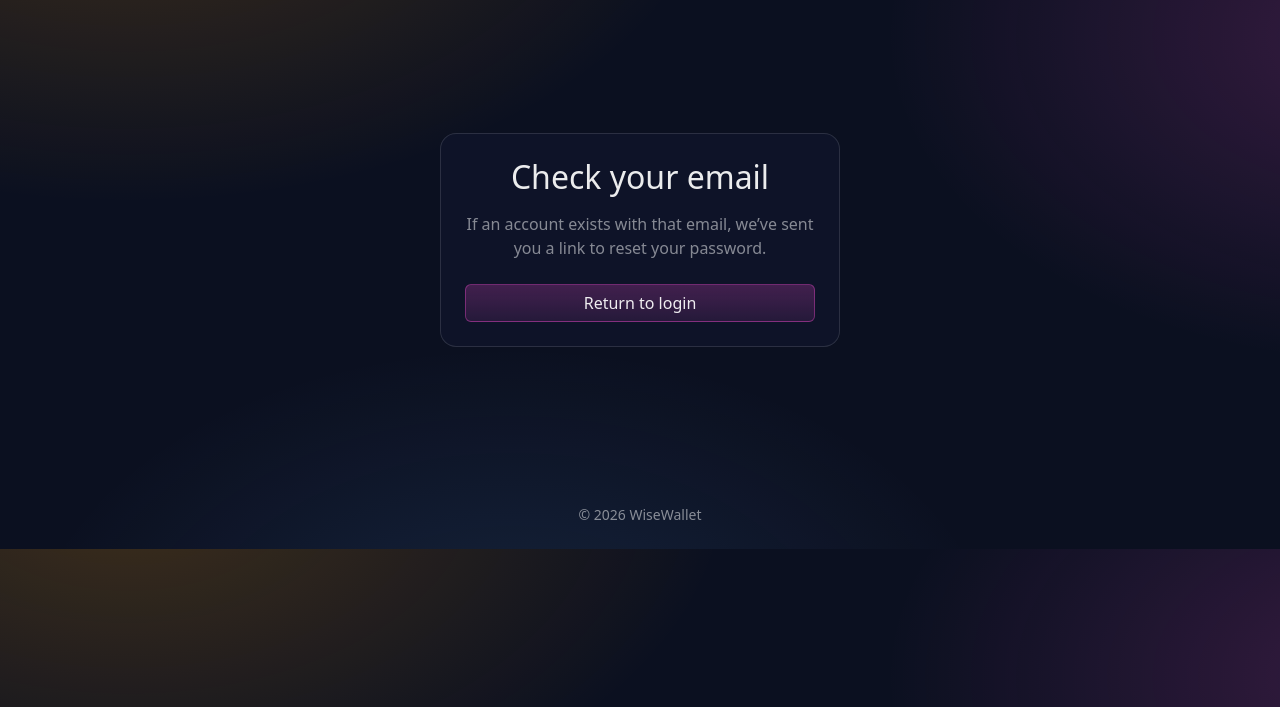
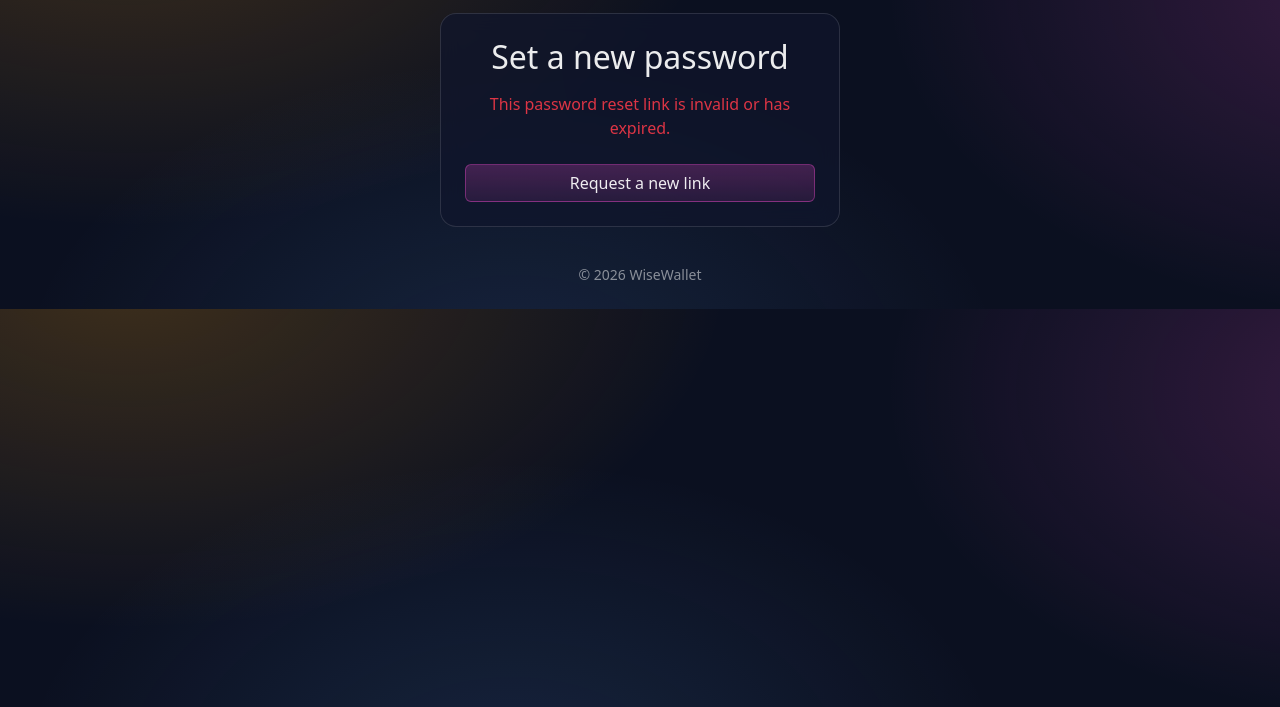
Before and after one commit to paliFrotan/capstone_project_2026, a Django app: page /reset/1/1/ in a window 1280 px wide. Shown: the part 93-800 px from the top of the page. Run offline with Django 4.2, Linux system fonts and the light colour scheme.

Commit message:
changed styles for resetting password

```diff
--- a/templates/registration/password_reset_confirm.html
+++ b/templates/registration/password_reset_confirm.html
@@ -1,19 +1,36 @@
 {% extends "base.html" %} {% block content %}
 <div
     class="d-flex justify-content-center align-items-center"
-    style="min-height: 60vh"
+    style="min-height: 30vh"
 >
     <div class="glass p-4 rounded-4" style="max-width: 400px; width: 100%">
-        <h2 class="mb-3 text-center">Check your email</h2>
+        <h2 class="mb-3 text-center">Set a new password</h2>
+        {% if validlink %}
         <p class="text-white-50 text-center mb-4">
-            If an account exists with that email, we’ve sent you a link to reset
-            your password.
+            Enter your new password below.
+        </p>
+        <form method="post">
+            {% csrf_token %} {% for field in form %}
+            <div class="mb-3">
+                {{ field.label_tag }} {{ field }} {% if field.errors %}
+                <div class="text-danger small">{{ field.errors }}</div>
+                {% endif %}
+            </div>
+            {% endfor %}
+            <button class="btn btn-ww w-100 mt-3" type="submit">
+                Change password
+            </button>
+        </form>
+        {% else %}
+        <p class="text-danger text-center">
+            This password reset link is invalid or has expired.
         </p>
         <div class="text-center mt-4">
-            <a href="{% url 'login' %}" class="btn btn-ww w-100"
-                >Return to login</a
-            >
+            <a href="{% url 'password_reset' %}" class="btn btn-ww w-100">
+                Request a new link
+            </a>
         </div>
+        {% endif %}
     </div>
 </div>
 {% endblock %}
```
Also changed, not shown: templates/registration/password_reset_complete.html (+13 -10 lines).
